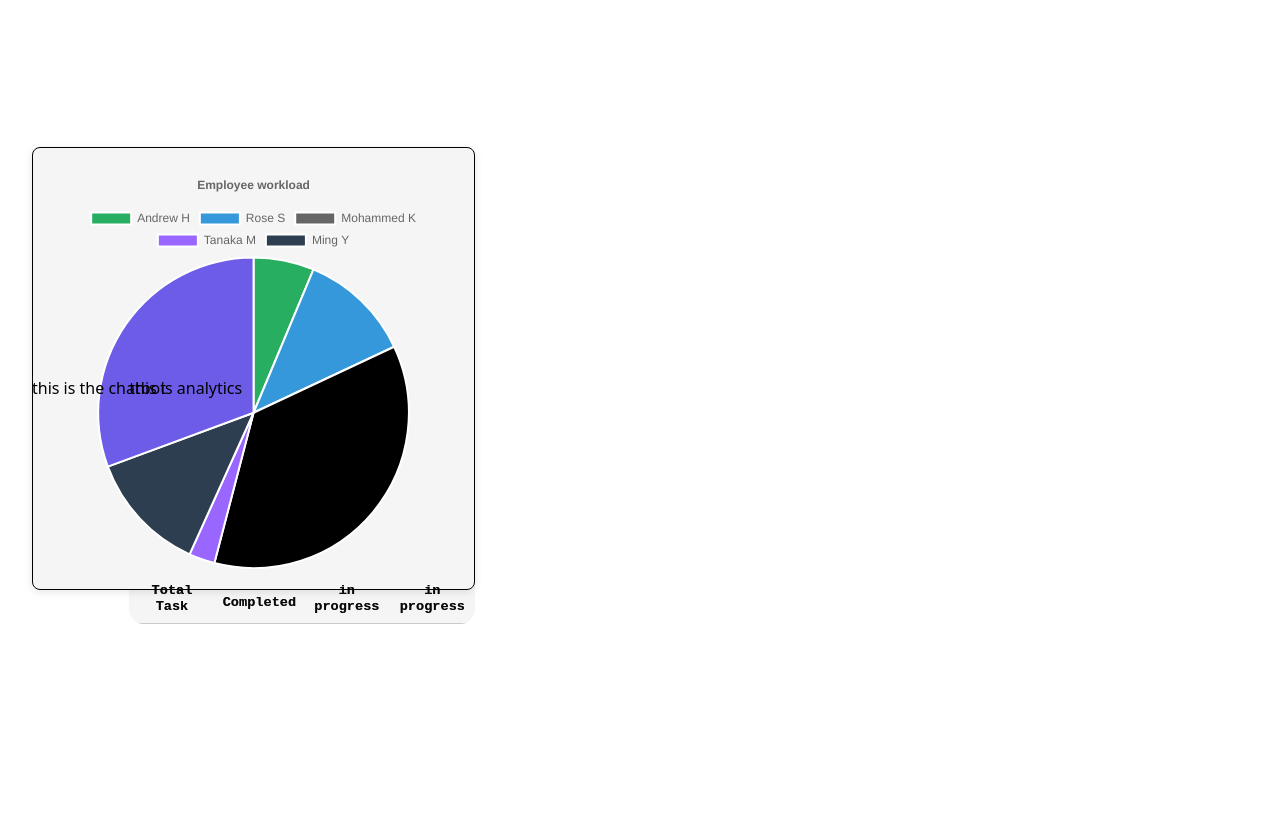
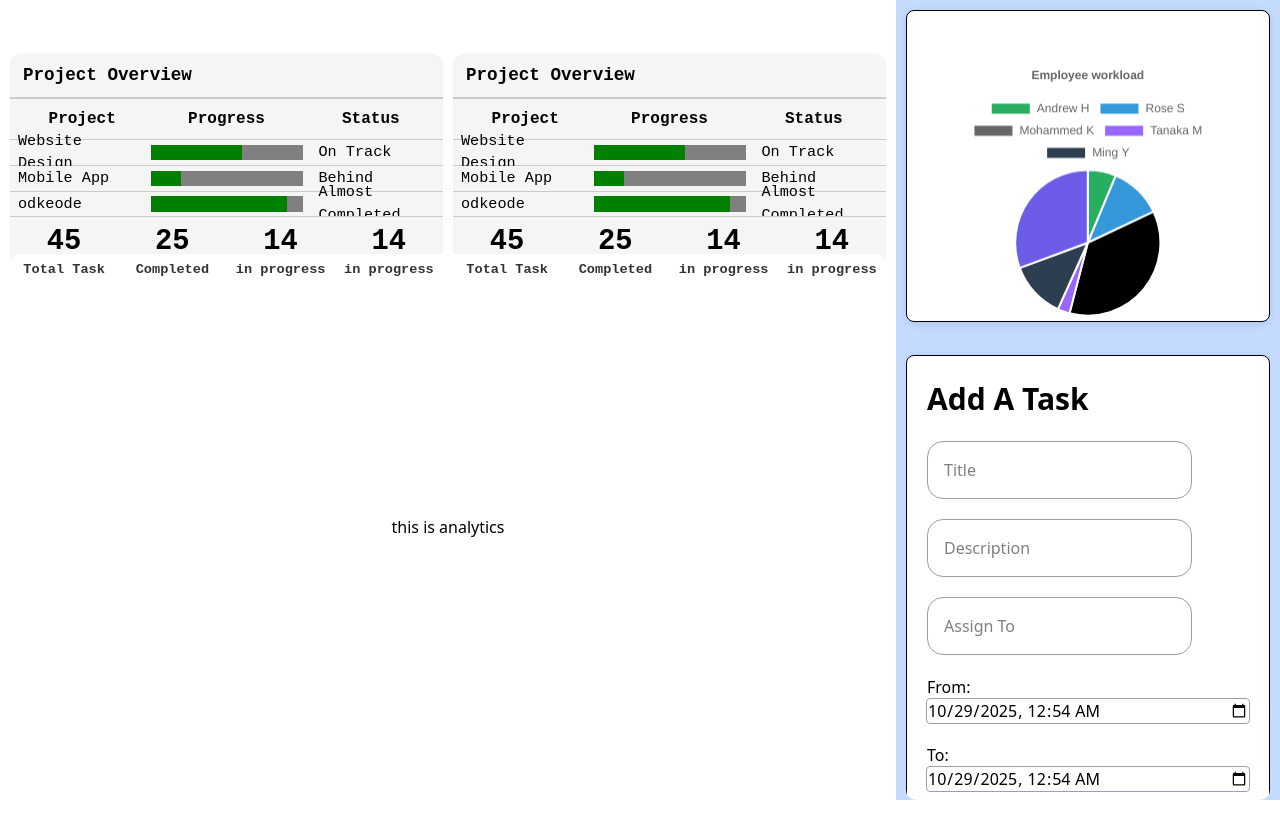
Before and after one commit to 17nbist/COB290-2025-Team-5, a Next.js app: page /dashboard-manager in a window 1280 px wide. Shown: the top 838 px of the page. After the commit the page ends 800 px from the top, so only its background shows below. Built offline with nearby package versions, Linux system fonts and the light colour scheme.

Commit message:
added the tasks to manager-dashboard

```diff
--- a/src/app/dashboard-manager/page.js
+++ b/src/app/dashboard-manager/page.js
@@ -2,36 +2,52 @@
 import ProjectOverview from "./ProjectOverview";
 import PieChart from "@/components/PieChart";
 import Card from "@/components/Card";
+import TaskForm from "@/components/TaskForm";
+
 const InputDataExample = {
-  "labels": ["Andrew H", "Rose S", "Mohammed K", "Tanaka M", "Ming Y"],
-  "dataSetLabel": "Tasks Assigned",
-  "data": [7, 13, 40, 3, 14, 34],
-  "title": "Employee workload"
+  labels: ["Andrew H", "Rose S", "Mohammed K", "Tanaka M", "Ming Y"],
+  dataSetLabel: "Tasks Assigned",
+  data: [7, 13, 40, 3, 14, 34],
+  title: "Employee workload",
+};
 
-}
 export default function Home() {
+  return (
+    <div
+      style={{ display: "grid",  gridTemplateColumns: "70% 30%",  height: "100vh",  width: "100vw", margin: 0, padding: 0, overflow: "hidden",  boxSizing: "border-box", }} >
+      {/* LEFT SIDE */}
+      <div style={{ display: "grid", gridTemplateRows: "30% 70%",   width: "100%",  height: "100%",backgroundColor: "#ffffffff",  boxSizing: "border-box", padding: "10px",  gap: "10px",  }}>
+        {/* Project overview */}
+        <div style={{ display: "grid",  gridTemplateColumns: "1fr 1fr",  gap: "10px"}} >
+          <ProjectOverview />
+          <ProjectOverview />
+        </div>
 
-  return (
-    <div className="box-border" style={{ display: "grid", gridTemplateColumns: "repeat(6, 1fr)", gridTemplateRows: "repeat(8, 1fr)", gap: "1rem", padding: "2rem", width: "70%", height: "100%" }}>
-      <div style={{ gridRow: "2/6", gridColumn: "2/3" }}>
-        {/* project section */}
-        <ProjectOverview />
+        {/* Analytics placeholder */}
+        <div style={{ display: "flex", justifyContent: "center", alignItems: "center", backgroundColor: "#ffffffff", borderRadius: "10px", width: "100%", height: "100%", }} >
+          this is analytics
+        </div>
       </div>
-      <div style={{ gridRow: "2/6", gridColumn: "2/3" }}>
-        {/* project section */}
-        <ProjectOverview />
+
+      {/* RIGHT SIDE */}
+      <div
+        style={{ display: "grid", gridTemplateRows: "40% 60%", width: "100%", height: "100%", backgroundColor: "#c4daff", overflow: "hidden", boxSizing: "border-box", padding: "10px", gap: "10px", }}
+      >
+        {/* PIE CHART SECTION */}
+        <Card style={{ width: "100%", height: "100%", display: "flex", justifyContent: "center", alignItems: "center", boxSizing: "border-box", overflow: "hidden", }} >
+          <div style={{ width: "80%", height: "80%", maxWidth: "350px", maxHeight: "350px", }}>
+            <PieChart inputData={InputDataExample} />
+          </div>
+        </Card>
+
+        {/* TASK FORM SECTION */}
+        <div style={{display: "flex",   justifyContent: "center",  alignItems: "center",  borderRadius: "10px",    width: "100%", height: "100%",  boxSizing: "border-box", overflowY: "auto", }}>
+          <div style={{ width: "100%", height: "90%" }}>
+
+            <TaskForm />
+          </div>
+        </div>
       </div>
-      <div style={{ gridRow: "2/6", gridColumn: "1/3" }}>
-        <Card style={{ backgroundColor: "#f5f5f5" }}>
-          <PieChart inputData={InputDataExample} />
-        </Card>
-      </div>
-      {/* analytics */}
-      <div style={{ gridRow: "4/6", gridColumn: "2/3" }}>
-        this is analytics</div>
-
-      <div style={{ gridRow: "4/6", gridColumn: "1/3" }}>this is the chatbot</div>
     </div>
-
   );
 }
--- a/src/components/Calendar/Calendar.js
+++ b/src/components/Calendar/Calendar.js
@@ -38,7 +38,7 @@ export default function Calendar({tasks, startRangeType="Week", addOnClick, excl
 
 
   const sortedTasks = useMemo(() => (
-    [...tasks].sort((a, b) => new Date(a.from) - new Date(b.from))
+    [...(tasks || [])].sort((a, b) => new Date(a.from) - new Date(b.from))
   ), [tasks]);
 
   function incrementDate() {
--- /dev/null
+++ b/src/components/TaskForm.js
@@ -0,0 +1,77 @@
+"use client";
+
+import { useState } from "react";
+import Card from "@/components/Card";
+import Button from "@/components/Button";
+
+export default function TasksPage({ tasks, setTasks }) {
+    const [title, setTitle] = useState("");
+    const [description, setDescription] = useState("");
+    const [employeeName, setEmployeeName] = useState([]);
+    const [from, setFrom] = useState(new Date());
+    const [to, setTo] = useState(new Date());
+
+    function addTask() {
+        if (title == "" || to <= from) {
+            return
+        }
+
+        console.log(from, to);
+        setTasks(prev => [...prev, { id: prev.length, title, description, from, to }]);
+        setShowModal(false);
+        setTitle("");
+        setDescription("");
+        setFrom(new Date());
+        setTo(new Date());
+    }
+
+    return (
+        <Card style={{ width: "100%" }}>
+            <div className="flex flex-col gap-[20px]">
+                <h1 className="text-[30px] font-[600]">Add A Task</h1>
+                <div className="flex flex-col">
+                    <div className="textInput-group">
+                        <input required="" placeholder="Title" type="text" value={title} onChange={(e) => setTitle(e.target.value)} name="text" autoComplete="off" className="textInput" />
+                        <label className="label">Title</label>
+                    </div>
+                </div>
+                <div className="flex flex-col">
+                    <div className="textInput-group">
+                        <input required="" placeholder="Description" type="text" value={description} onChange={(e) => setDescription(e.target.value)} name="text" autoComplete="off" className="textInput" />
+                        <label className="label">Description</label>
+                    </div>
+                </div>
+                <div className="flex flex-col">
+                    <div className="textInput-group">
+                        <input required="" placeholder="Assign To" type="text" value={employeeName} onChange={(e) => setEmployeeName(e.target.value)} name="text" autoComplete="off" className="textInput" />
+                        <label className="label">Assign To</label>
+                    </div>
+                </div>
+                <div className="flex flex-col">
+                    <h1>From:</h1>
+                    <input
+                        type="datetime-local"
+                        value={from.toISOString().slice(0, 16)}
+                        onChange={(e) => setFrom(new Date(e.target.value))}
+                        className="rounded-[3px] outline outline-gray-400"
+                    />
+                </div>
+
+                <div className="flex flex-col">
+                    <h1>To:</h1>
+                    <input
+                        type="datetime-local"
+                        value={to.toISOString().slice(0, 16)}
+                        onChange={(e) => setTo(new Date(e.target.value))}
+                        className="rounded-[3px] outline outline-gray-400"
+                    />
+                </div>
+                <div className="flex w-full justify-center">
+                    <div className="flex gap-2">
+                        <Button onClick={addTask} text={"Add"} />
+                    </div>
+                </div>
+            </div>
+        </Card>
+    )
+}
```
